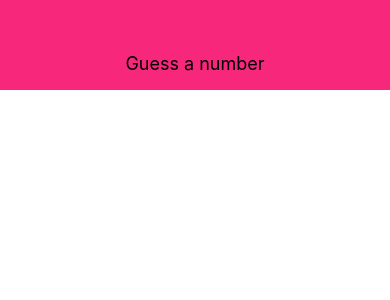
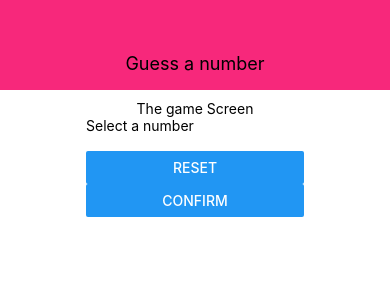
Before and after one commit to gerrymcdonnell/rntut-numberguessapp, a React Native app: screen / in a window 390 px wide. Shown: the top 300 px of the page. Built offline with nearby package versions, Linux system fonts and the light colour scheme.

Commit message:
updated startgame screen

```diff
--- a/App.js
+++ b/App.js
@@ -2,17 +2,18 @@ import React from 'react';
 import { StyleSheet, Text, View } from 'react-native';
 
 import Header from './components/Header'
+import StartGameScreen from './screens/StartGameScreen'
 
 /**
  * yt video
- * https://www.youtube.com/watch?v=qSRrxpdMpVc&t=2021s
- * 3:48:39 starts
+ * https://youtu.be/qSRrxpdMpVc?t=14444
+ * 4hr mark starts
  */
 export default function App() {
   return (
     <View style={styles.screen}>
       <Header title="Guess a number"/>
-
+        <StartGameScreen/>
     </View>
   );
 }
--- a/screens/StartGameScreen.js
+++ b/screens/StartGameScreen.js
@@ -1,10 +1,21 @@
 import React from 'react';
-import { StyleSheet, Text, View } from 'react-native';
+import { StyleSheet, Text, TextInput,View,Button } from 'react-native';
 
 const StartGameScreen=props=>{
     return(
         <View style={styles.screen}>
+            <Text>The game Screen</Text>
 
+            <View>
+                <Text>Select a number</Text>
+                <TextInput/>
+
+                <View>
+                    <Button title="reset" onPress={()=>{}}/>
+                    <Button title="confirm" onPress={()=>{}}/>
+                </View>
+                {/*ended at 4hrs 03*/}
+            </View>
         </View>
     )
 };
@@ -20,12 +31,19 @@ const styles=StyleSheet.create({
 export default StartGameScreen;
 
 /**
-    TEmplate form new components
+    Template form new fucntional components
 
     import React from 'react';
     import { StyleSheet, Text, View } from 'react-native';
 
-    const StartgameScreen=props=>{};
+    const StartgameScreen=props=>{
+        return(
+            //put component stuff here
+            <View>
+
+            </View>
+        )
+    };
     const styles=StyleSheet.create({});
     export default StartGameScreen;
  */
```
